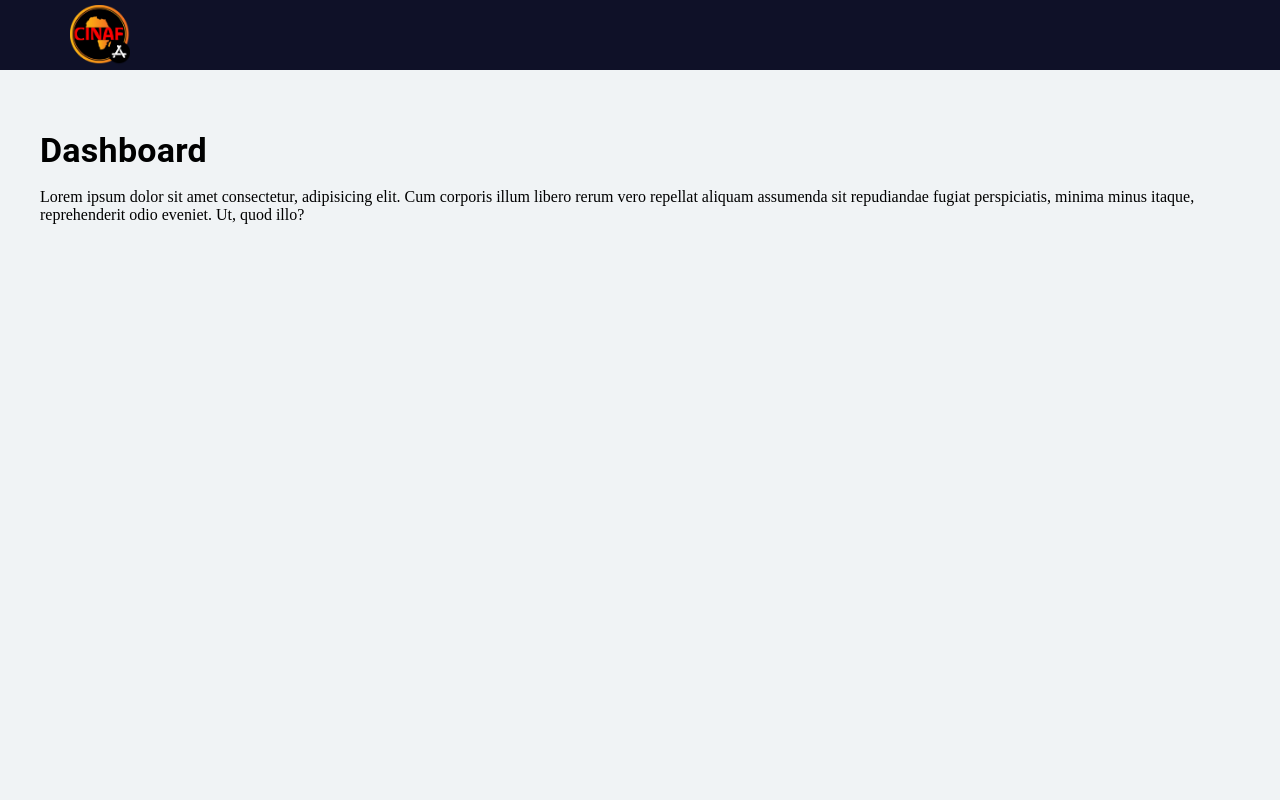
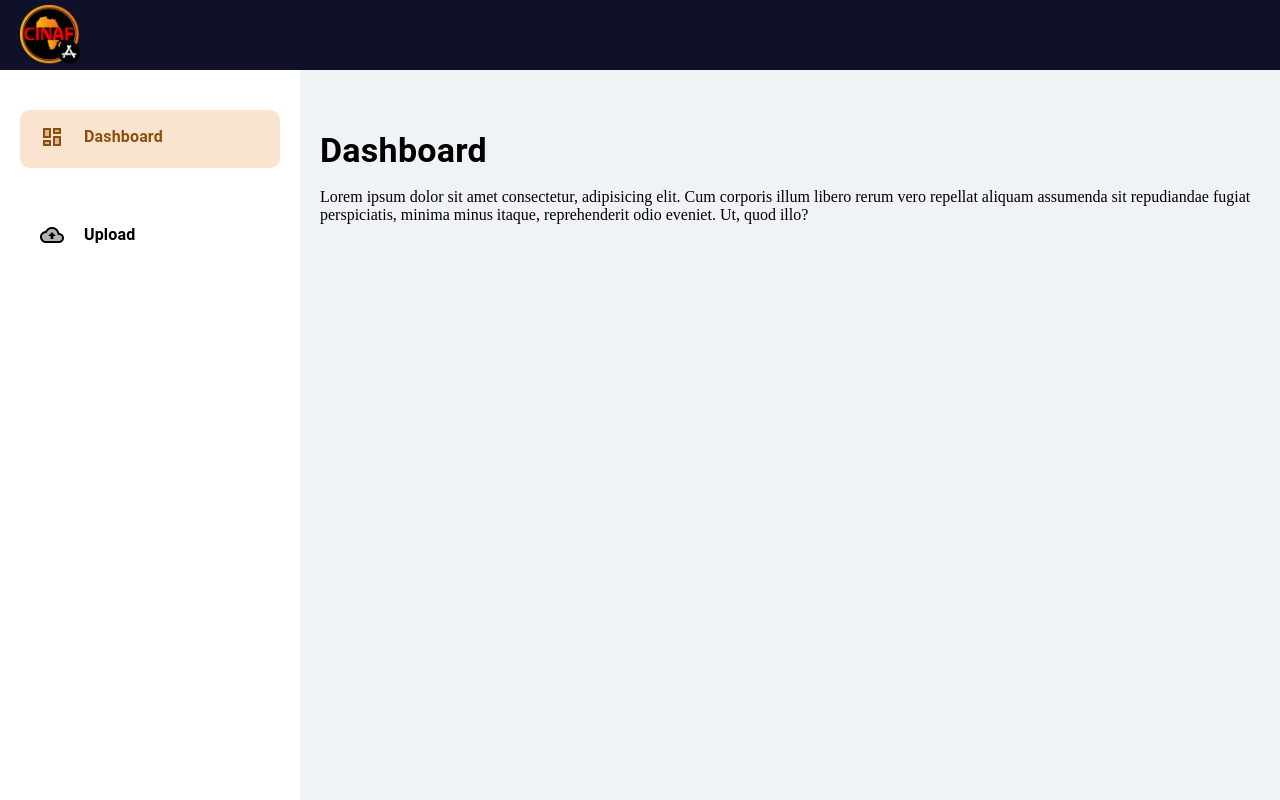
Before and after one commit to IDRISSHACKER/cinaf-app-store, a React (Create React App) app: page /dashboard in a window 1280 px wide. Built offline with nearby package versions, Linux system fonts and the light colour scheme.

Commit message:
Design sidebar

```diff
--- /dev/null
+++ b/src/components/container/container.tsx
@@ -0,0 +1,15 @@
+import React from 'react';
+import consts from '../../utils/consts';
+
+function Container({children}:any) {
+    return (
+      <div
+        className="container"
+        style={{ marginLeft: `${consts.sidebarWidth+20}px` }}
+      >
+        {children}
+      </div>
+    );
+}
+
+export default Container;
--- a/src/layouts/Header/Header.scss
+++ b/src/layouts/Header/Header.scss
@@ -4,7 +4,7 @@
     top: 0;
     background: #0f1128;
     width: 100%;
-    padding: 20px 70px 20px 70px;
+    padding: 20px 20px 20px 20px;
     color: white !important;
     height: 30px;
     display: flex;
@@ -25,3 +25,7 @@
     width: 100%;
     height: auto;
 }
+
+.sider{
+    display: flex;
+}
--- a/src/layouts/Header/Header.tsx
+++ b/src/layouts/Header/Header.tsx
@@ -2,13 +2,21 @@ import React from "react";
 import { Typography } from "@mui/material";
 import "./Header.scss";
 import cinafApp from "./cinaf-app.png";
+import Sidebar from './../Sidebar/Sidebar';
 
 function Header() {
   return (
-    <div className="Head">
-      <div className="logo">
-        <img src={cinafApp} alt="cinafApp" />
+    <div className="application">
+      <div className="nav">
+      <div className="Head">
+        <div className="logo">
+          <img src={cinafApp} alt="cinafApp" />
+        </div>
       </div>
+      <div className="sider">
+        <Sidebar />
+      </div>
+    </div>
     </div>
   );
 }
--- a/src/layouts/Sidebar/Sidebar.scss
+++ b/src/layouts/Sidebar/Sidebar.scss
@@ -0,0 +1,68 @@
+@import "../../sass/var";
+
+.Sidebar{
+    z-index: 100;
+    height: 100%;
+    position: fixed;
+    background: #fff;
+
+    padding-top: 100px;
+    box-sizing: border-box !important;
+
+    .sidebar-items{
+        padding: 10px 20px;
+        display: flex;
+        flex-direction: column;
+        gap: 40px;
+        justify-content: flex-start;
+        align-items: flex-start;
+        box-sizing: border-box !important;
+
+        .item{
+            list-style: none;
+            display: flex;
+            gap: 20px;
+            padding: 15px 20px 15px 20px;
+            text-align: center;
+            border-radius: 10px;
+            overflow: hidden;
+            cursor: pointer;
+            width: 100%;
+            transition: all linear 200ms;
+            box-sizing: border-box !important;
+            font-weight: 400;
+            text-decoration: none !important;
+            color: inherit;
+
+            &:hover{
+                color: darken($color: $primary, $amount: 25);
+                background: lighten($color: $primary, $amount: 34);
+            }
+        }
+
+        .active-it{
+            color: darken($color: $primary, $amount: 25);
+            background: lighten($color: $primary, $amount: 34);
+        }
+    }
+
+}
+
+@media only screen and (max-width: 900px){
+    .Sidebar{
+        width:  70px !important;
+
+        .sidebar-items{
+            padding: 10px 5px;
+            .item{
+                .item-text{
+                    display: none;
+                }
+            }
+        }
+    }
+
+    .container{
+        margin-left: 80px !important;
+    }
+}
--- a/src/layouts/Sidebar/Sidebar.tsx
+++ b/src/layouts/Sidebar/Sidebar.tsx
@@ -1,11 +1,58 @@
 import React from "react";
 import { Typography } from "@mui/material";
 import "./Sidebar.scss";
+import { CloudUploadTwoTone, DashboardTwoTone } from "@mui/icons-material";
+import { Link } from "react-router-dom";
+import consts from "../../utils/consts";
+
 
 function Sidebar() {
+    const [active, setActive] = React.useState(0);
+
+    React.useEffect(() => {
+        if(window.location.pathname === "/dashboard") {
+            setActive(0);
+        }else{
+            setActive(1);
+        }
+    } , [window.location.pathname]);
+
   return (
-    <div className="Sidebar">
-
+    <div className="Sidebar" style={{ width: consts.sidebarWidth + "px" }}>
+      <div className="sidebar-items">
+        <Link
+          to={"/dashboard"}
+          className={`item ${
+            window.location.pathname === "/dashboard" ? "active-it" : null
+          } ${active === 0 ? "active-it" : "disabled-it"}`} onClick={() => setActive(0)}
+        >
+          <div className="item-icon">
+            <DashboardTwoTone />
+          </div>
+          <div className="item-text">
+            <Typography variant="body1">
+              <strong>Dashboard</strong>
+            </Typography>
+          </div>
+        </Link>
+        <Link
+          to={"/upload"}
+          className={`item ${
+            window.location.pathname === "/upload" ? "active-it" : null
+          } ${active === 1 ? "active-it" : "disabled-it"}`}
+            onClick={() => setActive(1)}
+        >
+          <div className="item-icon">
+            <CloudUploadTwoTone />
+          </div>
+          <div className="item-text">
+            <Typography variant="body1">
+              {" "}
+              <strong>Upload</strong>
+            </Typography>
+          </div>
+        </Link>
+      </div>
     </div>
   );
 }
--- a/src/screens/Dashboard/Dashboard.tsx
+++ b/src/screens/Dashboard/Dashboard.tsx
@@ -1,10 +1,11 @@
 import React from "react";
 import { Typography } from "@mui/material";
 import "./Dashboard.scss";
+import Container from './../../components/container/container';
 
 function Dashboard() {
   return (
-    <div className="container">
+    <Container>
       <div className="Dashboard">
         <Typography variant="h4">
             <strong>Dashboard</strong>
@@ -13,7 +14,7 @@ function Dashboard() {
             Lorem ipsum dolor sit amet consectetur, adipisicing elit. Cum corporis illum libero rerum vero repellat aliquam assumenda sit repudiandae fugiat perspiciatis, minima minus itaque, reprehenderit odio eveniet. Ut, quod illo?
         </p>
       </div>
-    </div>
+    </Container>
   );
 }
 
--- a/src/screens/Home/Home.tsx
+++ b/src/screens/Home/Home.tsx
@@ -4,11 +4,12 @@ import Flexer from './../../components/Flexer';
 import Uploader from './components/Uploader';
 import mediaUpload from "./components/mediaUpload.svg"
 import Modes from './components/Mode/Modes';
+import Container from './../../components/container/container';
 
 function Home(){
     return (
       <>
-        <div className="container">
+        <Container>
           <div className="Home">
             <Flexer col={true}>
               <Modes />
@@ -23,7 +24,7 @@ function Home(){
               </div>
             </Flexer>
           </div>
-        </div>
+        </Container>
       </>
     );
 }
--- /dev/null
+++ b/src/utils/consts.ts
@@ -0,0 +1,5 @@
+const consts = {
+    sidebarWidth: 300,
+}
+
+export default consts;
```
Also changed, not shown: src/components/container/container.scss (added).
